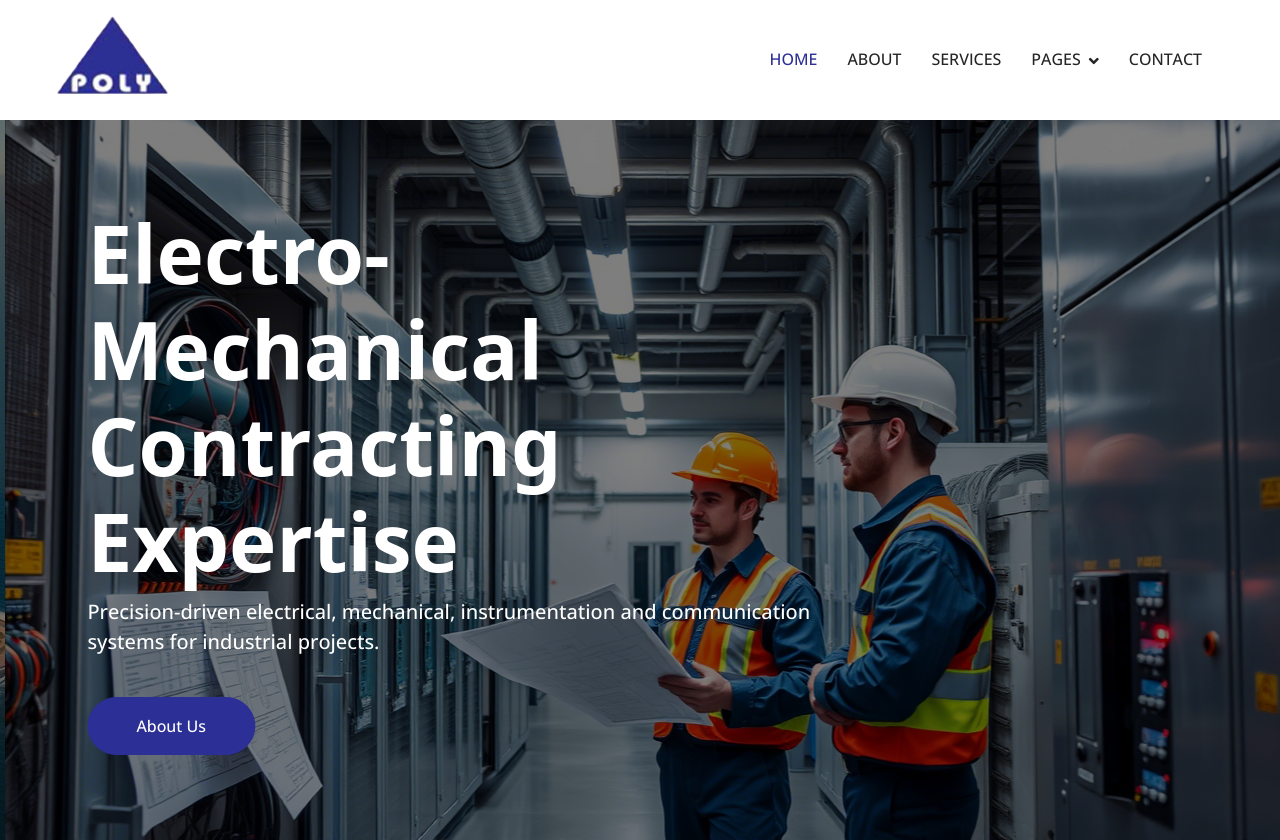
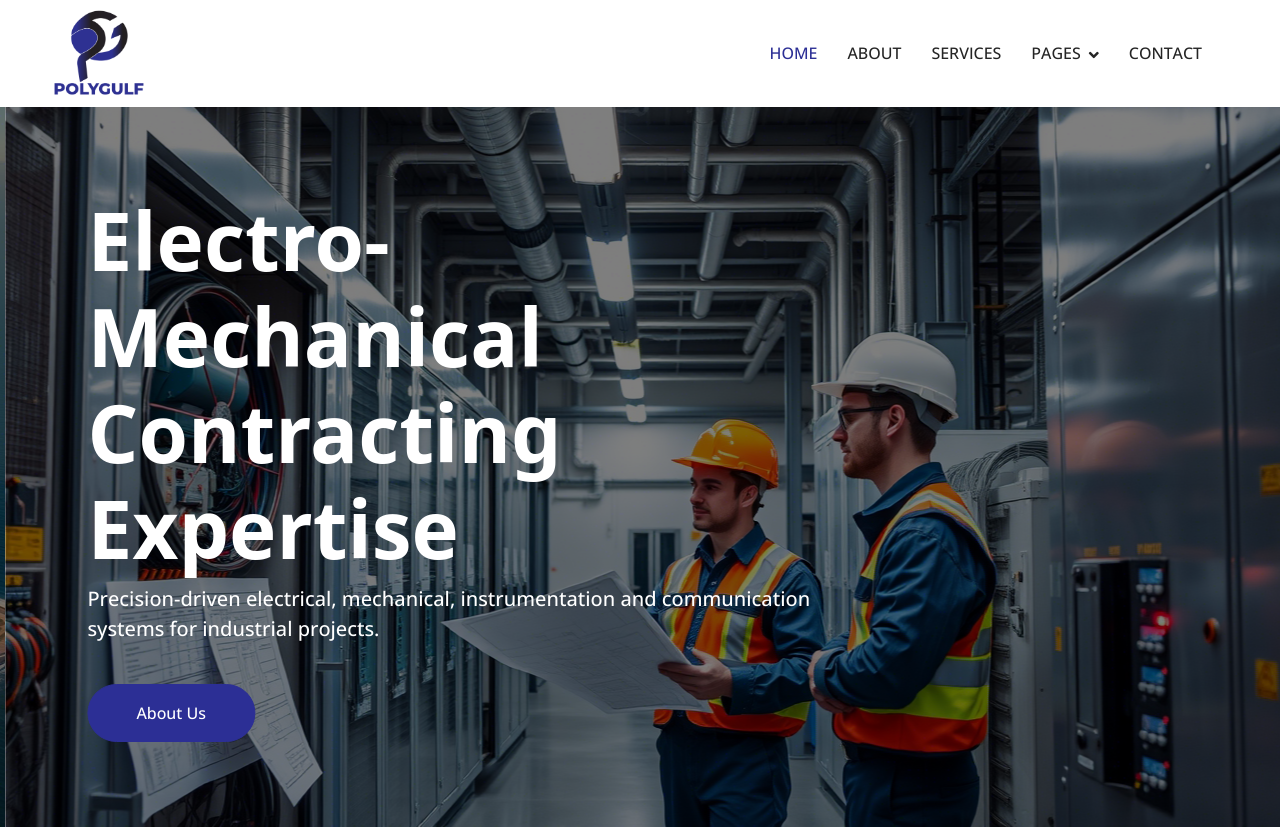
Before and after one commit to mrafee71/polygulf, a plain HTML site: page index.html in a window 1280 px wide. Shown: the top 840 px of the page. Drawn offline with nearby package versions, Linux system fonts and the light colour scheme.

Commit message:
Logo Changed

```diff
--- a/index.html
+++ b/index.html
@@ -35,15 +35,15 @@
 <body>
     <!-- Spinner Start -->
     <div id="spinner" class="show bg-white position-fixed translate-middle w-100 vh-100 top-50 start-50 d-flex align-items-center justify-content-center">
-        <div class="spinner-border position-relative text-primary" style="width: 10rem; height: 10rem;" role="status"></div>
-        <img class="position-absolute top-50 start-50 translate-middle" src="img/poly-logo.png" alt="Icon">
+        <div class="spinner-border position-relative text-primary" style="width: 6rem; height: 6rem;" role="status"></div>
+        <img class="position-absolute top-50 start-50 translate-middle" src="img/POLYGULF_LOGO.png" alt="Icon" width="60px">
     </div>
     <!-- Spinner End -->
 
     <!-- Navbar Start -->
     <nav class="navbar navbar-expand-lg bg-white navbar-light sticky-top py-lg-0 px-lg-5 wow fadeIn" data-wow-delay="0.1s">
         <a href="" class="navbar-brand ms-4 ms-lg-0">
-            <h2 class="text-primary m-0"><img class="" src="img/poly-logo.png" alt="Icon"></h2>
+            <h2 class="text-primary m-0"><img class="" src="img/POLYGULF_LOGO.png" alt="Icon" width="100px"></h2>
         </a>
         <button type="button" class="navbar-toggler me-4" data-bs-toggle="collapse" data-bs-target="#navbarCollapse">
             <span class="navbar-toggler-icon"></span>
```
Also changed, not shown: img/POLYGULF_LOGO.jpg (added), img/POLYGULF_LOGO.png (added), img/poly-logo.png (deleted).
